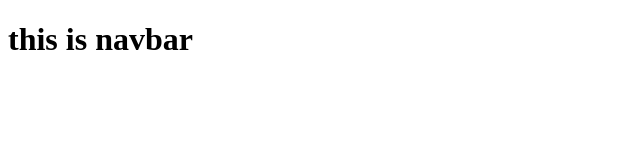
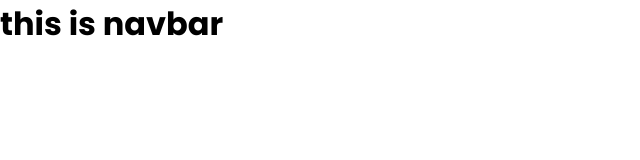
Before and after one commit to AlaminMJ/navbar, a plain HTML site: page index.html in a window 1280 px wide. Shown: the whole page, without its empty margins (0-640 px from the left). Drawn offline with Linux system fonts and the light colour scheme.

Commit message:
added css file

```diff
--- a/index.html
+++ b/index.html
@@ -5,6 +5,7 @@
     <meta http-equiv="X-UA-Compatible" content="IE=edge">
     <meta name="viewport" content="width=device-width, initial-scale=1.0">
     <title>Navbar</title>
+    <link rel="stylesheet" href="style.css">
 </head>
 <body>
     <h1>this is navbar</h1>
--- /dev/null
+++ b/style.css
@@ -0,0 +1,12 @@
+
+@import url('https://fonts.googleapis.com/css2?family=Poppins:wght@400;500;600;700&display=swap');
+
+*,::before,::after{
+    margin: 0;
+    padding: 0;
+    box-sizing: border-box;
+    font-family: 'Poppins', sans-serif;
+}
+html{
+    scroll-behavior: smooth;
+}
```
